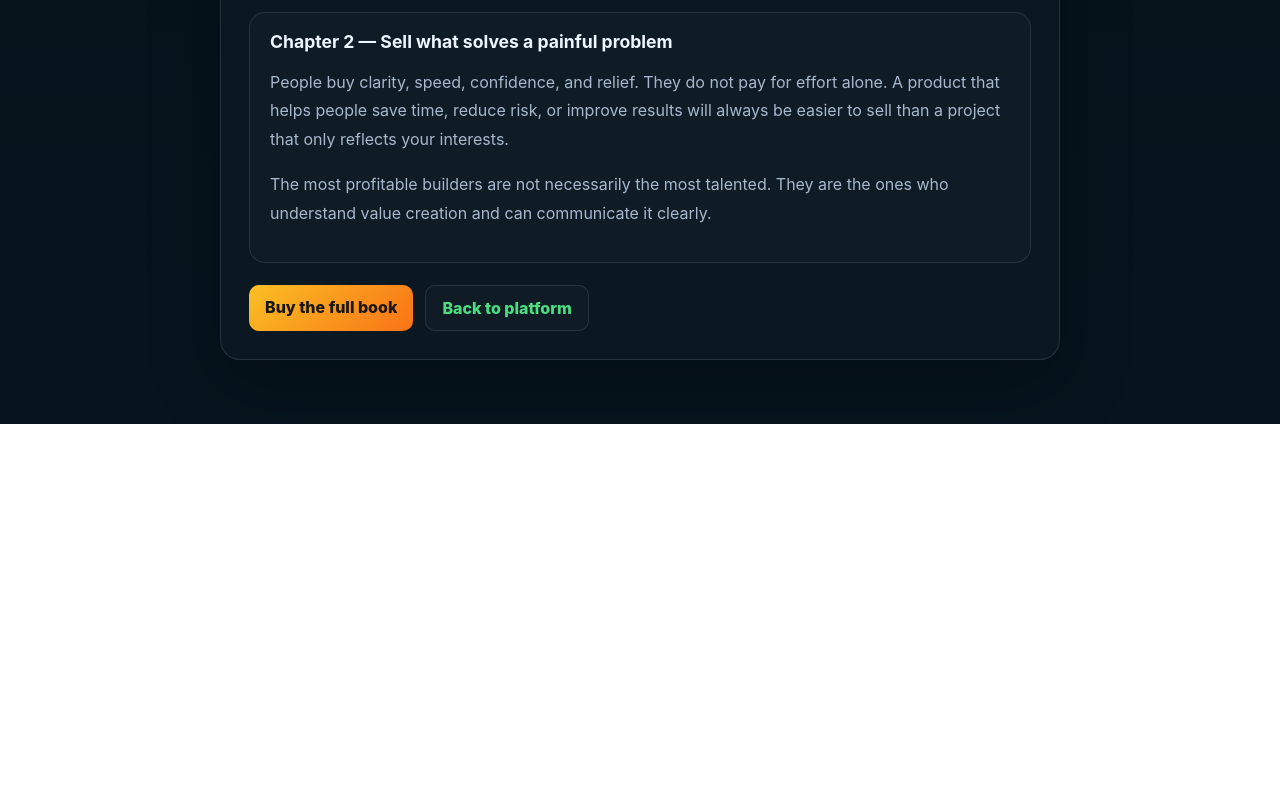
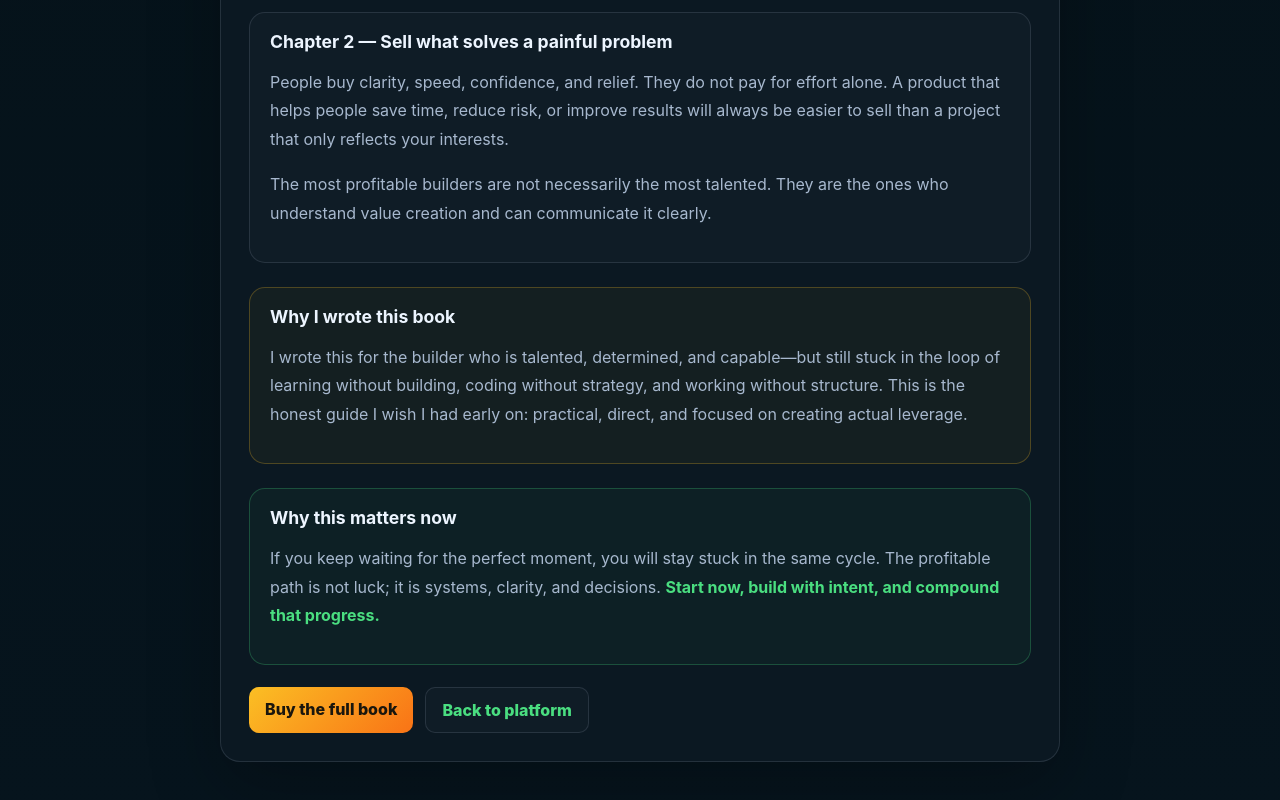
Before and after one commit to donaldoderaofficial-creator/Lead-Saas-Agent, a website: page public/ebook-preview.html in a window 1280 px wide. Shown: the part 532-1332 px from the top of the page. Before the commit the page ends 956 px from the top, so only its background shows below. Drawn offline with Linux system fonts and the light colour scheme.

Commit message:
chore: Update files
 public/ebook-preview.html | 31 +++++++++++++++++++++++++++++++
 1 file changed, 31 insertions(+)

```diff
--- a/public/ebook-preview.html
+++ b/public/ebook-preview.html
@@ -73,6 +73,23 @@
       color: var(--muted);
       line-height: 1.8;
     }
+    .author-box {
+      margin-top: 24px;
+      padding: 18px 20px;
+      border: 1px solid rgba(251, 191, 36, 0.25);
+      border-radius: 16px;
+      background: rgba(251, 191, 36, 0.04);
+    }
+    .urgency {
+      margin-top: 24px;
+      padding: 18px 20px;
+      border: 1px solid rgba(74, 222, 128, 0.25);
+      border-radius: 16px;
+      background: rgba(74, 222, 128, 0.04);
+    }
+    .urgency strong {
+      color: var(--brand);
+    }
     .actions {
       display: flex;
       flex-wrap: wrap;
@@ -126,6 +143,20 @@
         </p>
       </div>
 
+      <div class="author-box">
+        <h2>Why I wrote this book</h2>
+        <p>
+          I wrote this for the builder who is talented, determined, and capable—but still stuck in the loop of learning without building, coding without strategy, and working without structure. This is the honest guide I wish I had early on: practical, direct, and focused on creating actual leverage.
+        </p>
+      </div>
+
+      <div class="urgency">
+        <h2>Why this matters now</h2>
+        <p>
+          If you keep waiting for the perfect moment, you will stay stuck in the same cycle. The profitable path is not luck; it is systems, clarity, and decisions. <strong>Start now, build with intent, and compound that progress.</strong>
+        </p>
+      </div>
+
       <div class="actions">
         <a class="btn primary" href="/ebook.html">Buy the full book</a>
         <a class="btn secondary" href="/">Back to platform</a>
```
